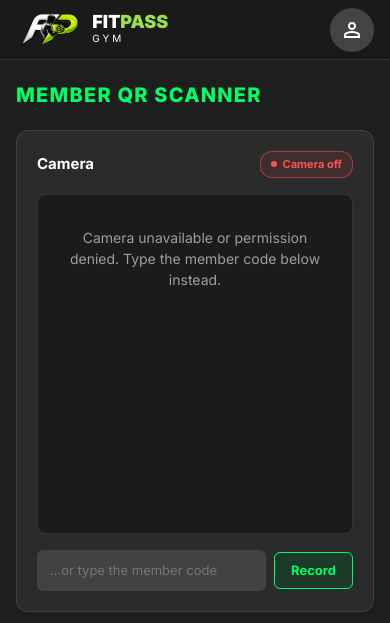
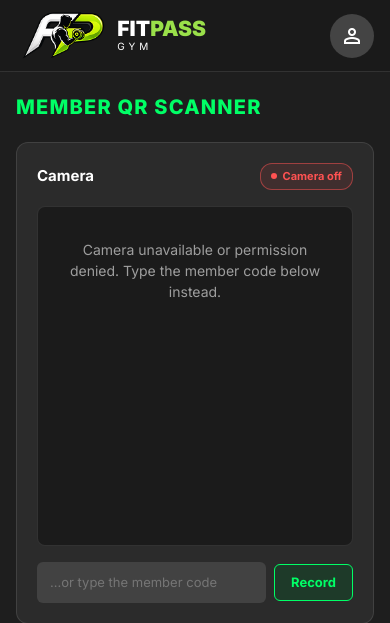
Before and after one commit to Ahronefabro/FITPASS, a Laravel app: page / in a window 390 px wide. Shown: the top 623 px of the page. Run offline with Laravel 12, Linux system fonts and the light colour scheme; some libraries are stand-ins or nearby versions.

Commit message:
Make the scanner header logo much larger and fill the tab icon
The scanner page header grows to 88px (72px on phones) so the logo can
stand 80px tall (62px on phones), sized by height only to keep its
shape, with the FITPASS GYM text scaled to match. The tab icon now
shows the logo edge to edge instead of inside empty space.

Co-Authored-By: Claude Opus 5.5 <noreply@anthropic.com>

```diff
--- a/public/css/fitpass.css
+++ b/public/css/fitpass.css
@@ -444,10 +444,12 @@ td select { padding: 6px 10px; background: #1E1E1E; border: 1px solid var(--line
     border: 2px solid #fff;
 }
 /* Standalone scanner page: a slim bar instead of the staff shell. */
-.scanner-bar .brand { margin: 0; }
-.scanner-bar .brand img { width: auto; height: 52px; }
-.scanner-bar .brand b { font-size: 18px; }
-.scanner-bar .brand small { font-size: 10px; letter-spacing: 3px; }
+.scanner-bar { height: 88px; padding: 0 32px; gap: 20px; }
+.scanner-bar .brand { margin: 0; gap: 12px; }
+/* Sized by height only, so the logo keeps its own shape. */
+.scanner-bar .brand img { width: auto; height: 80px; }
+.scanner-bar .brand b { font-size: 26px; }
+.scanner-bar .brand small { font-size: 12px; letter-spacing: 5px; }
 .scanner-bar .btn { display: inline-flex; align-items: center; gap: 6px; }
 .scanner-bar .btn .material-symbols-outlined { font-size: 18px; }
 /* The sign-in, for visitors: a round profile icon, big enough to tap. */
@@ -456,10 +458,13 @@ td select { padding: 6px 10px; background: #1E1E1E; border: 1px solid var(--line
 .scanner-bar .profile-btn:hover, .scanner-bar .profile-btn:focus-visible { border-color: var(--green); color: var(--green); }
 .scanner-page .scanner { height: min(60vh, 520px); }
 @media (max-width: 640px) {
-    .scanner-bar { gap: 10px; padding: 0 16px; }
+    .scanner-bar { height: 72px; gap: 10px; padding: 0 16px; }
     .scanner-bar .today, .scanner-bar .user { display: none; }
     .scanner-bar .brand { margin-right: auto; }
-    .scanner-bar .brand img { height: 44px; }
+    .scanner-bar .brand { gap: 8px; }
+    .scanner-bar .brand img { height: 62px; }
+    .scanner-bar .brand b { font-size: 21px; }
+    .scanner-bar .brand small { font-size: 10px; letter-spacing: 4px; }
     .scanner-page .scanner { height: 340px; }
 }
 
```
Also changed, not shown: public/favicon.ico, public/images/icon-512.png.
